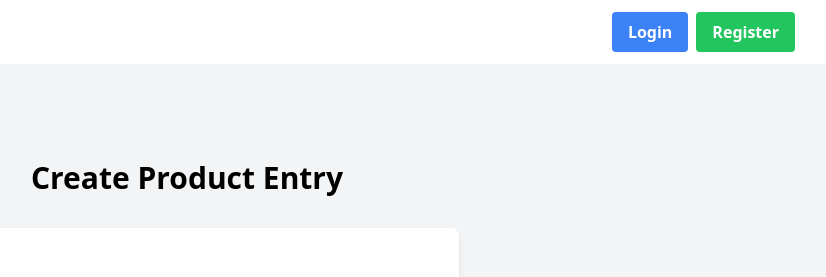
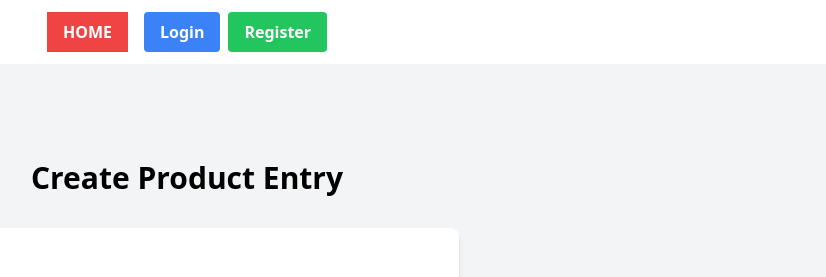
Before and after one commit to WendyFyfo/formerce, a Django app: page /create-product-entry in a window 1280 px wide. Shown: the top 277 px of the page, without its empty margins (453-1279 px from the left). Run offline with Django 5.2, Linux system fonts and the light colour scheme; some libraries are stand-ins or nearby versions.

Commit message:
Added pillow

```diff
--- a/requirements.txt
+++ b/requirements.txt
@@ -4,3 +4,4 @@ whitenoise
 psycopg2-binary
 requests
 urllib3
+pillow
--- a/templates/navbar.html
+++ b/templates/navbar.html
@@ -1,10 +1,10 @@
 <nav class="bg-yellow-600 shadow-lg fixed top-0 left-0 z-40 w-screen"></nav>
     <div class="max-w-7xl mx-auto px-4 sm:px-6 lg:px-8">
       <div class="flex items-center justify-between h-16 flex-wrap" >
-        <div class="flex items-center">
-          <a href="{% url 'main:show_main' %}" class="text-white font-bold py-2 px-4">Home</a>
-        </div>
-        <div class="hidden md:flex justify-end items-center ml-auto">
+        <div class="hidden md:flex justify-between items-center mx-auto">
+          <a href="{% url 'main:show_main' %}" class="text-center bg-red-500 hover:bg-red-600 text-white font-bold py-2 px-4 mr-4 transition duration-300">
+            HOME
+          </a>
           {% if user.is_authenticated %}
             <span class="text-black-700 mr-4 font-bold">{{ user.username }}</span>
             <a href="{% url 'main:logout' %}" class="text-center bg-red-500 hover:bg-red-600 text-white font-bold py-2 px-4 rounded transition duration-300">
```
